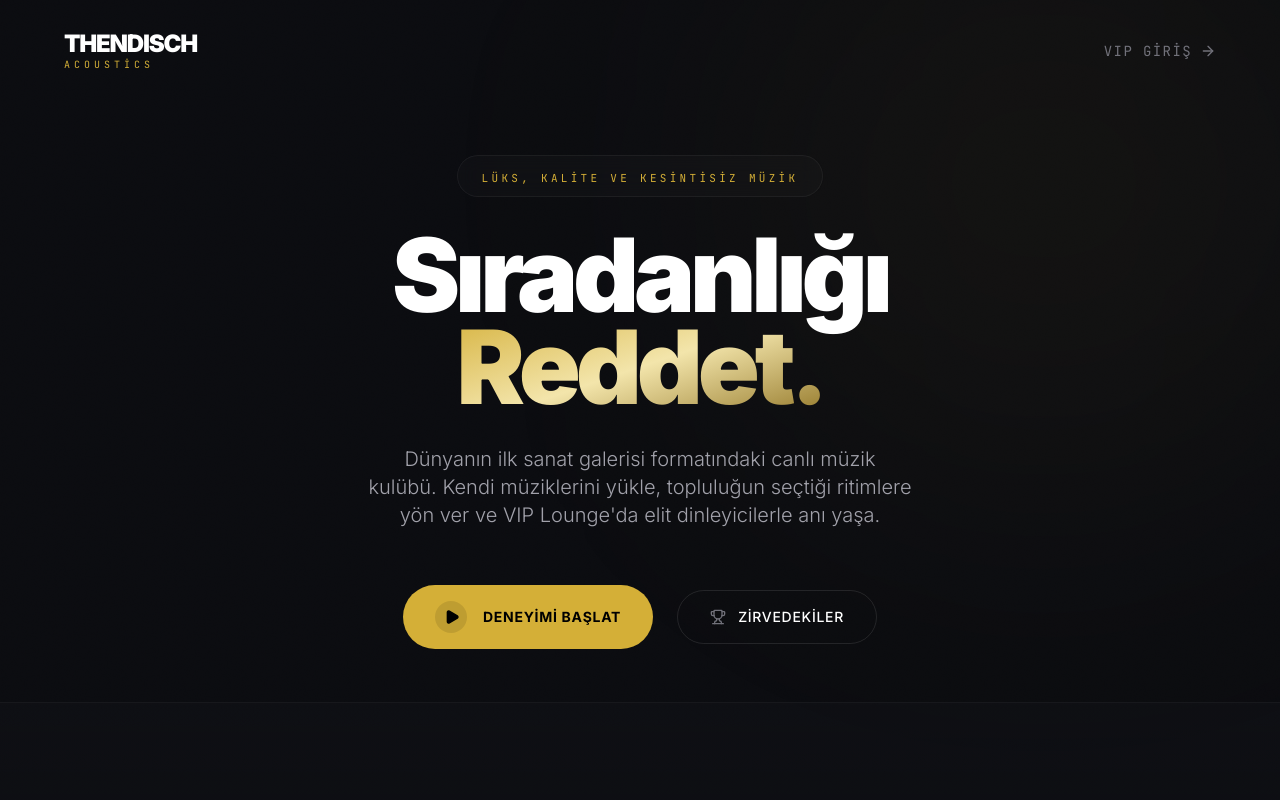
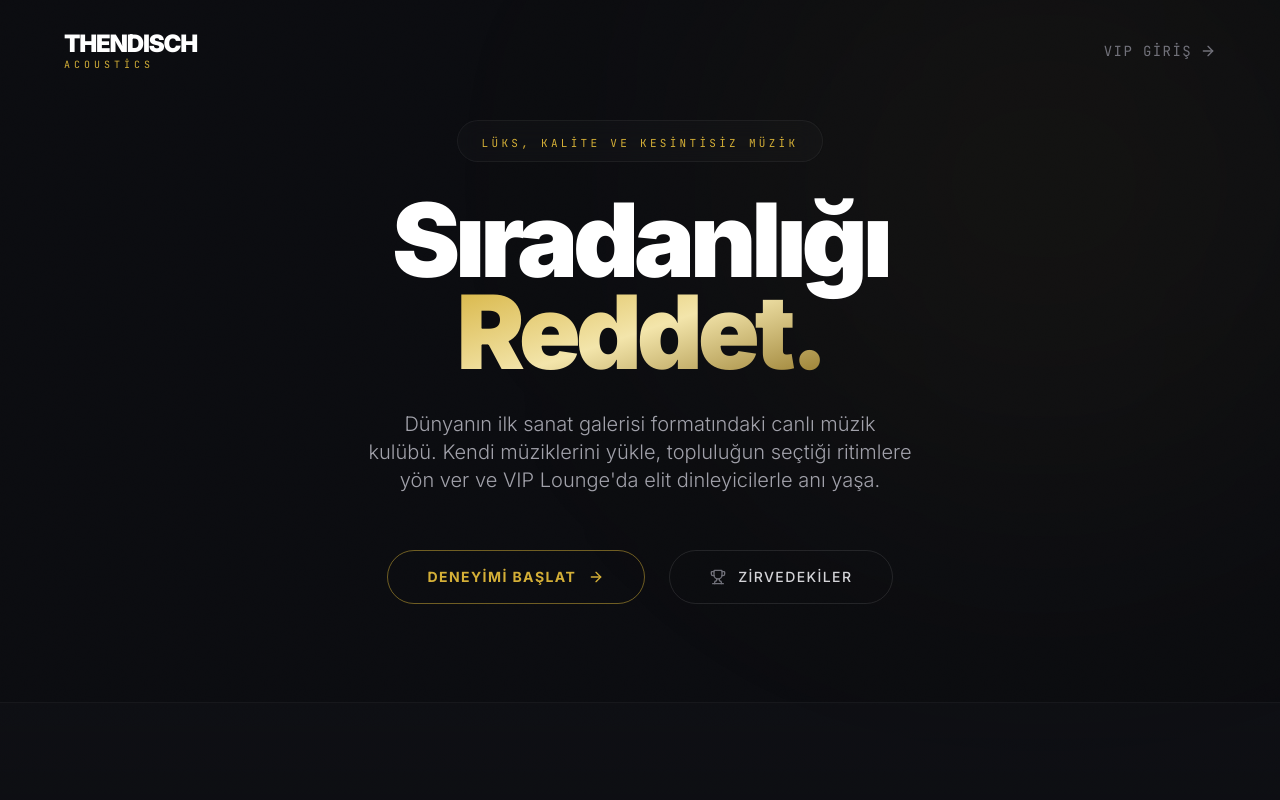
Before and after one commit to endisch/thendisch-muzik, a Next.js app: page / in a window 1280 px wide. Shown: the top 800 px of the page. Built offline with nearby package versions, Linux system fonts and the light colour scheme.

Commit message:
fix: landing page scroll bug, play button redesign, and custom scrollbars

```diff
--- a/app/globals.css
+++ b/app/globals.css
@@ -1,5 +1,43 @@
-@tailwind base; @tailwind components; @tailwind utilities; @layer base {
+@tailwind base;
+@tailwind components;
+@tailwind utilities;
+
+@layer base {
   body {
-    @apply bg-black text-gray-100 min-h-screen selection:bg-emerald-500/30;
+    @apply bg-[#0B0C10] text-gray-100 min-h-screen selection:bg-[#D4AF37]/30 selection:text-[#D4AF37];
   }
-} .lyrics .active { color: #10b981; font-weight: bold; text-shadow: 0 0 15px rgba(16, 185, 129, 0.6); }
+}
+
+.lyrics .active {
+  color: #D4AF37;
+  font-weight: bold;
+  text-shadow: 0 0 15px rgba(212, 175, 55, 0.6);
+}
+
+/* Custom Scrollbar */
+::-webkit-scrollbar {
+  width: 8px;
+  height: 8px;
+}
+
+::-webkit-scrollbar-track {
+  background: #0B0C10;
+}
+
+::-webkit-scrollbar-thumb {
+  background: rgba(255, 255, 255, 0.1);
+  border-radius: 10px;
+}
+
+::-webkit-scrollbar-thumb:hover {
+  background: rgba(212, 175, 55, 0.5); /* Gold hover */
+}
+
+/* Hide scrollbar completely if needed */
+.no-scrollbar::-webkit-scrollbar {
+  display: none;
+}
+.no-scrollbar {
+  -ms-overflow-style: none;
+  scrollbar-width: none;
+}
--- a/app/page.tsx
+++ b/app/page.tsx
@@ -33,15 +33,6 @@ const fadeUp: Variants = {
   },
 };
 
-const slideIn: Variants = {
-  hidden: { opacity: 0, x: -30 },
-  show: {
-    opacity: 1,
-    x: 0,
-    transition: { duration: 0.8, ease: [0.16, 1, 0.3, 1] },
-  },
-};
-
 export default function LandingPage() {
   const reduceMotion = useReducedMotion();
   const [mounted, setMounted] = useState(false);
@@ -53,7 +44,7 @@ export default function LandingPage() {
   if (!mounted) return <div className="min-h-screen bg-[#0B0C10]" />;
 
   return (
-    <main className="relative min-h-screen bg-[#0B0C10] text-white antialiased overflow-hidden selection:bg-[#D4AF37]/30 selection:text-[#D4AF37]">
+    <main className="relative min-h-screen bg-[#0B0C10] text-white antialiased overflow-x-hidden selection:bg-[#D4AF37]/30 selection:text-[#D4AF37]">
       <Grain />
 
       {/* Abstract Glowing Orbs */}
@@ -85,7 +76,7 @@ export default function LandingPage() {
       </nav>
 
       {/* Hero Section */}
-      <section className="relative z-10 flex flex-col items-center justify-center min-h-[75vh] px-6 text-center">
+      <section className="relative z-10 flex flex-col items-center justify-center min-h-[75vh] px-6 text-center pb-20">
         <motion.div
           variants={reduceMotion ? undefined : container}
           initial="hidden"
@@ -116,22 +107,21 @@ export default function LandingPage() {
           </motion.p>
 
           <motion.div variants={fadeUp} className="mt-14 flex flex-col sm:flex-row items-center gap-6">
+            {/* Elegant, sophisticated Play button without background blob */}
             <Link
               href="/muzik"
-              className="group relative flex items-center gap-4 rounded-full bg-[#D4AF37] px-8 py-4 text-black transition-all duration-500 hover:scale-[1.02] hover:bg-[#F3E5AB] hover:shadow-[0_0_50px_rgba(212,175,55,0.4)]"
+              className="group flex items-center gap-3 border border-[#D4AF37]/50 rounded-full px-10 py-4 text-[#D4AF37] transition-all duration-500 hover:bg-[#D4AF37]/10 hover:border-[#D4AF37] hover:shadow-[0_0_30px_rgba(212,175,55,0.2)]"
             >
-              <div className="flex h-8 w-8 items-center justify-center rounded-full bg-black/10">
-                <Play className="h-4 w-4 translate-x-[1px]" fill="currentColor" />
-              </div>
-              <span className="font-bold uppercase tracking-wider text-sm">Deneyimi Başlat</span>
+              <span className="font-bold uppercase tracking-widest text-sm">Deneyimi Başlat</span>
+              <ArrowRight className="h-4 w-4 transition-transform group-hover:translate-x-1" />
             </Link>
 
             <Link
               href="/top/10"
-              className="group flex items-center gap-3 rounded-full border border-white/10 px-8 py-4 text-white transition-all duration-500 hover:border-[#D4AF37]/50 hover:bg-white/[0.02]"
+              className="group flex items-center gap-3 rounded-full border border-white/10 px-10 py-4 text-white transition-all duration-500 hover:border-white/30 hover:bg-white/[0.02]"
             >
-              <Trophy className="h-4 w-4 text-zinc-500 group-hover:text-[#D4AF37] transition-colors" />
-              <span className="font-medium uppercase tracking-wider text-sm">Zirvedekiler</span>
+              <Trophy className="h-4 w-4 text-zinc-500 group-hover:text-white transition-colors" />
+              <span className="font-medium uppercase tracking-widest text-sm text-zinc-300 group-hover:text-white transition-colors">Zirvedekiler</span>
             </Link>
           </motion.div>
         </motion.div>
```
